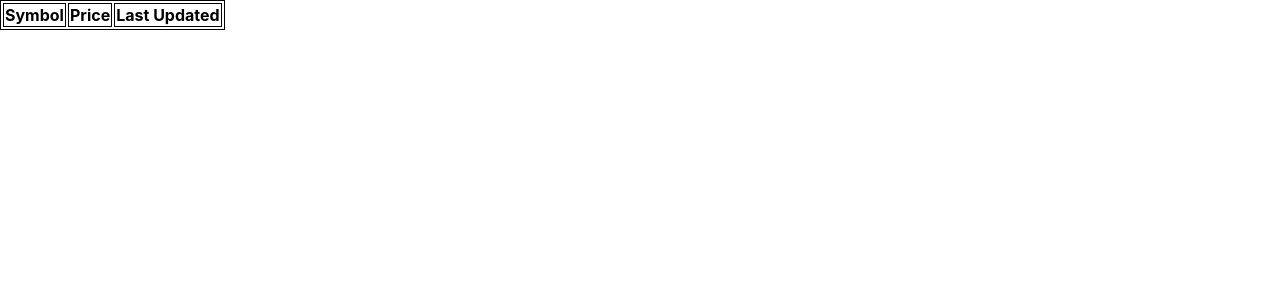
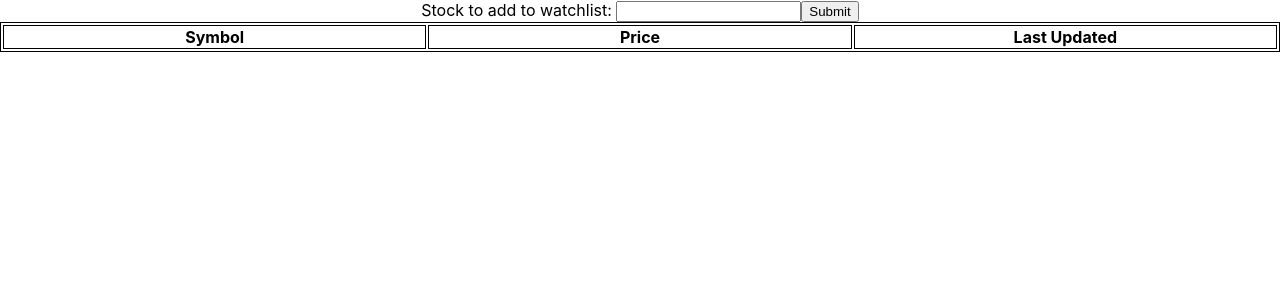
Before and after one commit to jlox/truckbase-assignment, a React (Create React App) app in the folder client/: page / in a window 1280 px wide. Shown: the top 300 px of the page. Built offline with nearby package versions, Linux system fonts and the light colour scheme; no server answers.

Commit message:
adding core files

```diff
--- a/client/package.json
+++ b/client/package.json
@@ -7,8 +7,11 @@
     "@testing-library/jest-dom": "^5.17.0",
     "@testing-library/react": "^13.4.0",
     "@testing-library/user-event": "^13.5.0",
+    "axios": "^1.6.8",
+    "cors": "^2.8.5",
     "react": "^18.3.1",
     "react-dom": "^18.3.1",
+    "react-hot-toast": "^2.4.1",
     "react-scripts": "5.0.1",
     "web-vitals": "^2.1.4"
   },
--- a/client/src/App.css
+++ b/client/src/App.css
@@ -15,6 +15,10 @@
 
 table, th, td {
   border: 1px solid;
+}
+table {
+  width: 100%;
+  table-layout: fixed;
 }
 
 .App-header {
--- a/client/src/App.js
+++ b/client/src/App.js
@@ -1,57 +1,99 @@
 import React, { useState, useEffect } from 'react';
 import './App.css';
+import axios from 'axios';
+import { toast, Toaster } from 'react-hot-toast';
 const token = 'cp0le61r01qnigekhh50cp0le61r01qnigekhh5g'
 const socket = new WebSocket(`wss://ws.finnhub.io?token=${token}`);
 
-// set up pg db
-// populate with stock symbols and info
-// take ss of it to include if I can't get a remote version working
+function App() {
+  const [stockPrices, setStockPrices] = useState({});
+  const [newStock, setNewStock] = useState('');
+  const [watchlist, setWatchlist] = useState([]);
 
-// frontend
-// grid to contain stock prices
-// useeffect based on orm?
+  // initialize data and cleanup
+  useEffect(() => {
+    // initialize watchlist with whats stored in SQL
+    axios
+      .get('http://localhost:3000/get-symbols')
+      .then((response) => {
+        setWatchlist(response.data);
+        socket.addEventListener('open', function (event) {
+          response.data.forEach(stock => {
+            socket.send(JSON.stringify({'type':'subscribe', 'symbol': stock}))
+          })
+        });
+      })
+      .catch(err => {
+        console.error(err);
+      });
 
-// (index) symbol | watched_at datetime
+    // for cleanup
+    return () => {
+      watchlist.forEach(stock => {
+          console.log('closing subscription to: ', stock);
+          socket.onopen = () => {
+            socket.send(JSON.stringify({ type: "unsubscribe", symbol: stock }));
+            socket.close();
+          };
+      })
+    }
+  }, []);
 
-function App() {
-  const watchlist = ['AAPL', 'NVDA']; // fetch results from PG; SELECT symbol FROM stonks, then shape to array of symbols
-  const [stockPrices, setStockPrices] = useState({});
+  // eventlistener for messages
   useEffect(() => {
+    // listen to socket and parse data to display in table
+    const messageListener = (event) => {
+      const str = event.data;
+      const jsonMessage = JSON.parse(str);
+      const currSymbol = jsonMessage.data ? jsonMessage.data[0].s : null;
+      if (watchlist.length > 0) {
+        if (watchlist.includes(currSymbol)) {
+          const currentStockPrice = jsonMessage.data[0].p;
+          const stockTimestamp = jsonMessage.data[0].t;
+          const res = {};
+          res[currSymbol] = { price: currentStockPrice, timestamp: new Date(stockTimestamp).toString() };
+          setStockPrices((prevStockPrices) => { return { ...prevStockPrices, ...res } })
+        }
+      }
+    }
+    socket.onmessage = (e) => messageListener(e);
+  }, [watchlist]);
 
-    socket.addEventListener('open', function (event) {
-      watchlist.forEach(stock => {
-        socket.send(JSON.stringify({'type':'subscribe', 'symbol': stock}))
-      })
-    });
-    // Listen for messages
-    socket.addEventListener('message', function (event) {
-      const str = event.data;
-      const currSymbol = str.substring(
-        str.indexOf('"s"') + 4,
-        str.indexOf(',"t"')
-        ).replace(/"/g, '');
-      const currentStockPrice = str.substring(
-        str.indexOf(`"p"`) + 4,
-        str.indexOf(`,"s"`)
-      );
-      const stockTimestamp = str.substring(
-        str.indexOf(`"t"`) + 4,
-        str.indexOf(`,"v"`)
-      );
-      if (watchlist.includes(currSymbol)) {
-        const res = {};
-        res[currSymbol] = { price: currentStockPrice, timestamp: stockTimestamp };
-        setStockPrices({...stockPrices, ...res});
+  const handleChange = (e) => {
+    setNewStock(e.target.value);
+  };
+
+  const handleSubmit = (e) => {
+    e.preventDefault();
+
+    // add new symbol to SQL and update local state
+    const addNewStock = (newStock) => {
+      axios
+        .post('http://localhost:3000/add-symbol', {params: newStock})
+        .then((response) => {
+          setWatchlist((prevWatchlist) => { return [...prevWatchlist, newStock]});
+          socket.send(JSON.stringify({'type':'subscribe', 'symbol': newStock}))
+          toast(`Successfully added ${newStock} to watchlist!`)
+        })
+        .catch(err => {
+          console.error(err);
+        });
+    }
+
+    if (watchlist.length > 0) {
+      // more validation would be put here (is this a real symbol, etc)
+      if (watchlist.includes(newStock)) {
+        toast(`${newStock} is already being watched!`)
       }
-    });
+      else {
+        addNewStock(newStock);
+      }
+    }
+    else {
+      addNewStock(newStock)
+    }
 
-    // return () => {
-    //     watchlist.forEach(stock => {
-    //         console.log('closing stock: ', stock);
-    //         socket.onopen = () => socket.send(JSON.stringify({ type: "unsubscribe", symbol: stock }));
-    //       })
-    //     }
-    }, [stockPrices, watchlist]);
+  };
 
   const renderTableContents = (stocks) => {
     const tableBody = [];
@@ -59,8 +101,8 @@ function App() {
       tableBody.push(
         <tr>
           <td>{stock}</td>
-          <td>{stockPrices[stock].price}</td>
-          <td>{stockPrices[stock].timestamp}</td>
+          <td>{stocks[stock].price}</td>
+          <td>{stocks[stock].timestamp}</td>
         </tr>
       )
     }
@@ -69,6 +111,14 @@ function App() {
 
   return (
     <div className="App">
+      <form onSubmit={(e) => handleSubmit(e)}>
+        <Toaster />
+        <label>Stock to add to watchlist: </label>
+        <input type="text" id="new-stock" name="new-stock" onChange={(e) => handleChange(e)}/>
+        <input type="submit"/>
+      </form>
+
+
       <table id='stonks'>
         <thead>
           <tr>
--- a/package.json
+++ b/package.json
@@ -11,6 +11,10 @@
   "author": "",
   "license": "ISC",
   "dependencies": {
-    "express": "^4.19.2"
+    "axios": "^1.6.8",
+    "cors": "^2.8.5",
+    "express": "^4.19.2",
+    "react-hot-toast": "^2.4.1",
+    "websocket": "^1.0.35"
   }
 }
```
Also changed, not shown: 2 other files (tests, documents, lock files or other folders).
